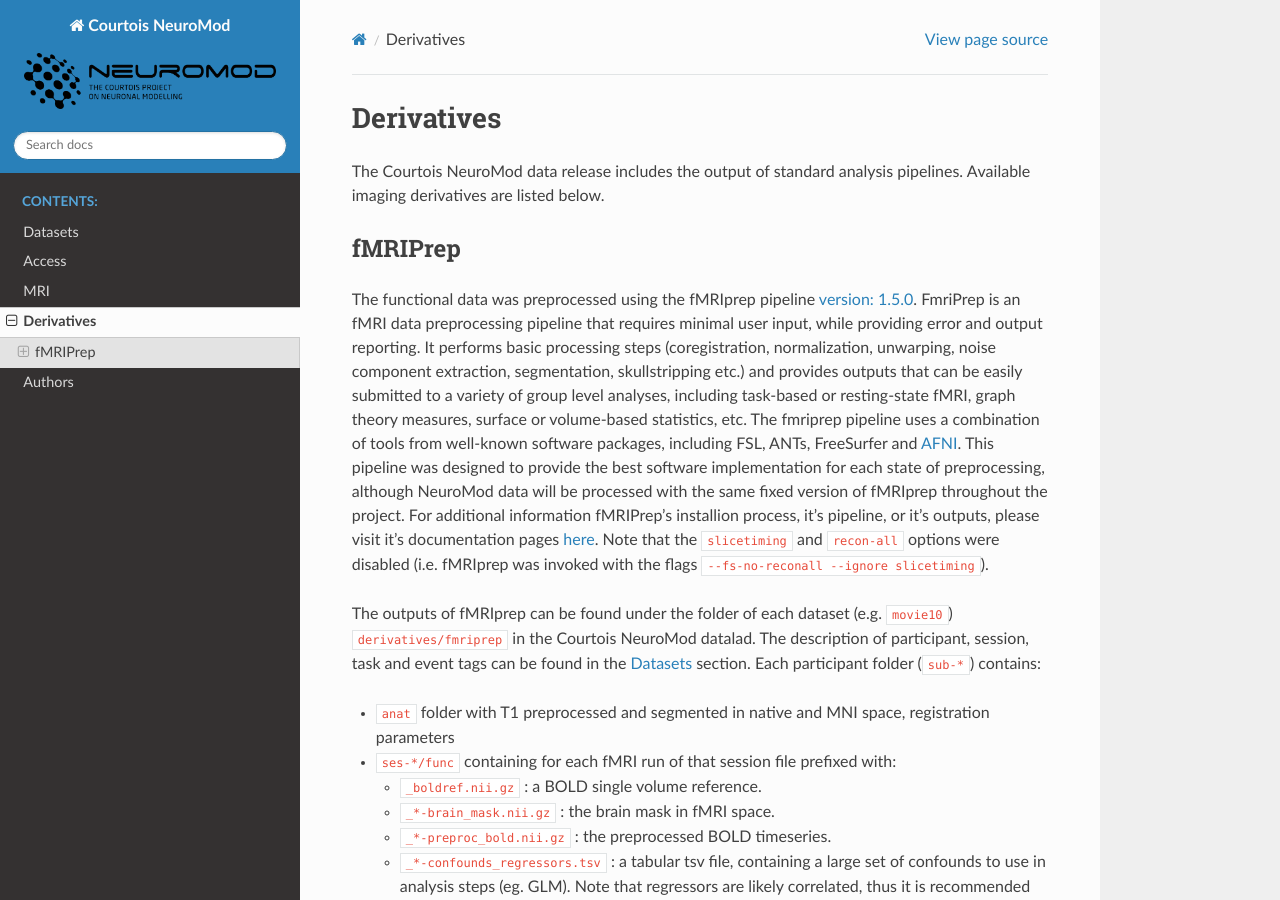
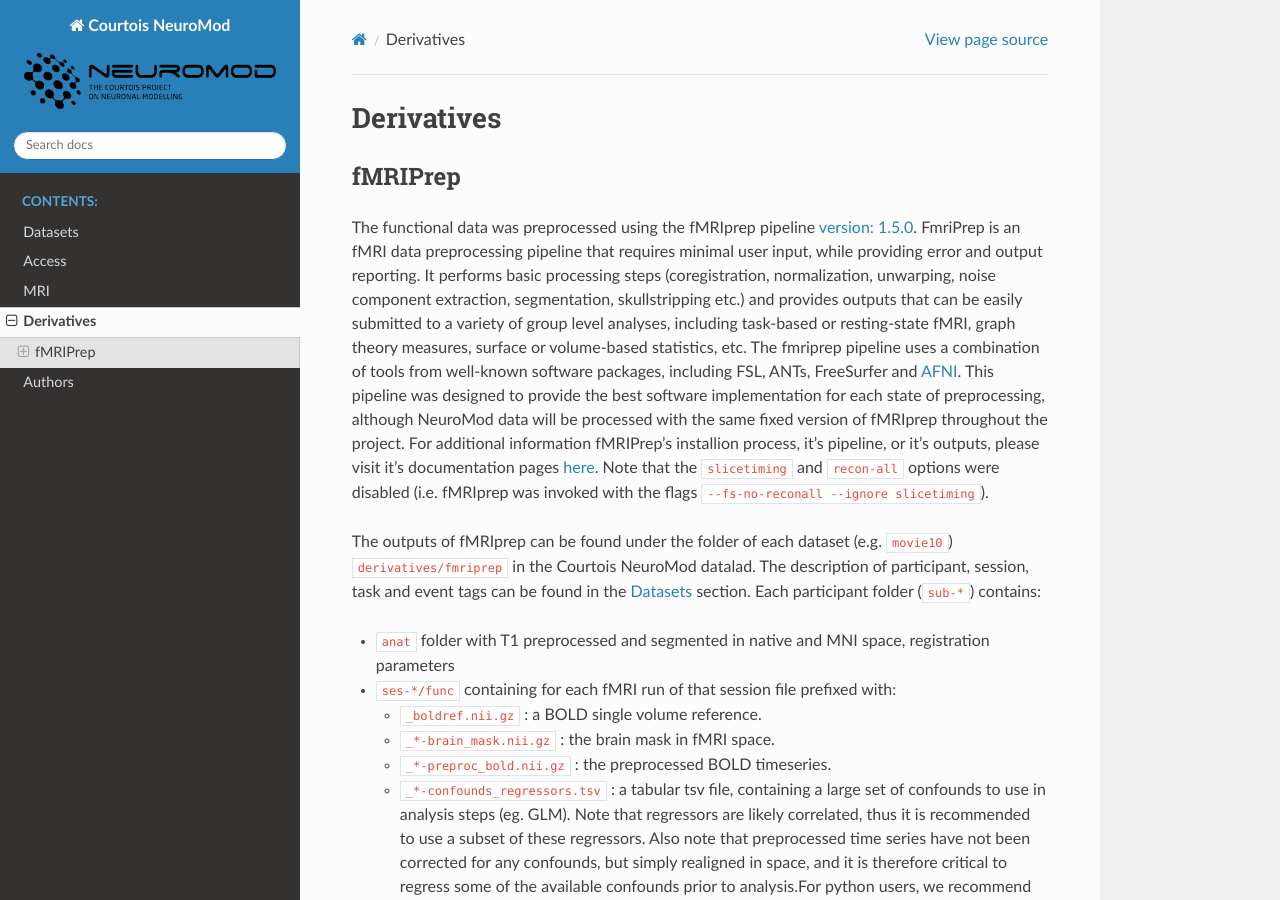
Before and after one commit to courtois-neuromod/cneuromod_docs, a Sphinx documentation site: the page built from source/DERIVATIVES.md, in a window 1280 px wide and 900 px high. Built offline with Sphinx 7.4.7 and the Read the Docs theme 2.0.0, drawn with Linux system fonts in a browser that asks for light colours.

Commit message:
Update DERIVATIVES.md

```diff
--- a/source/DERIVATIVES.md
+++ b/source/DERIVATIVES.md
@@ -1,6 +1,4 @@
 # Derivatives
-
-The Courtois NeuroMod data release includes the output of standard analysis pipelines. Available imaging derivatives are listed below.
 
 ## fMRIPrep
 
```
